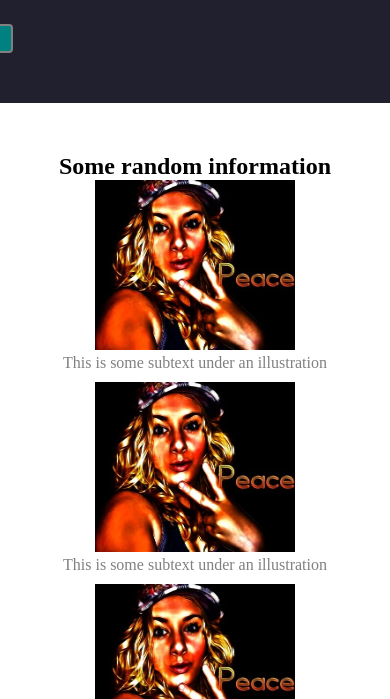
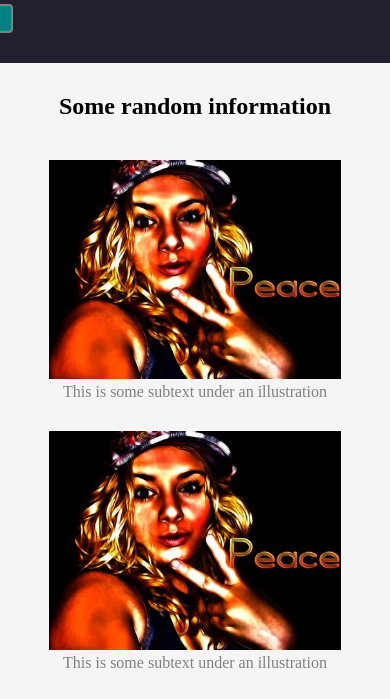
Before and after one commit to oll310e/odin-landing-page1, a plain HTML site: page index.html in a window 390 px wide. Shown: the part 392-1091 px from the top of the page. Drawn offline with Linux system fonts and the light colour scheme.

Commit message:
added responsiveness to info-img

```diff
--- a/styles.css
+++ b/styles.css
@@ -32,6 +32,8 @@ header {
     text-decoration: none;
 }
 
+/* parts */
+
 .btn {
     padding: 5px;
     background-color: rgb(0, 129, 129);
@@ -54,7 +56,7 @@ header {
 
 .section {
     height: 40%;
-    padding: 50px 10vw;
+    padding: 30px 10vw;
     margin: 0 auto;
 }
 
@@ -91,9 +93,17 @@ header {
 
 /* random */
 
+.random-info {
+    padding: 10px;
+    flex: 1 1 auto;
+}
+
 .random-info img {
-    height: 170px;
-    width: 200px;
+    height: 100%;
+    width: 100%;
+    max-width: 500px;
+    max-height: 400px;
+    flex: 1 1 auto;
 }
 
 .random-images {
@@ -106,4 +116,10 @@ header {
 
 .random-info-section {
     text-align: center;
+    background-color: whitesmoke ;
 }
+
+.random-info-section h2 {
+    margin-bottom: 30px;
+
+}
```
